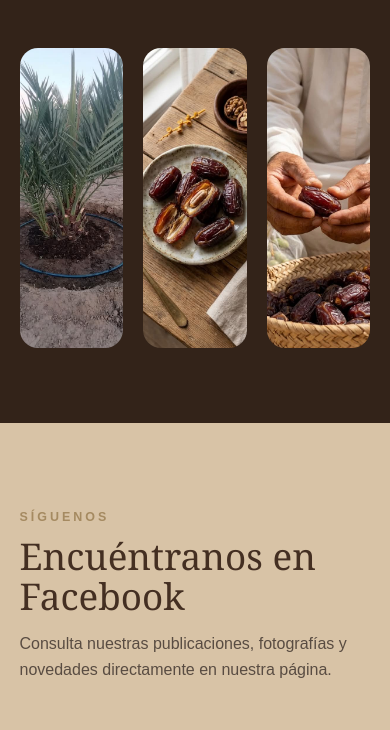
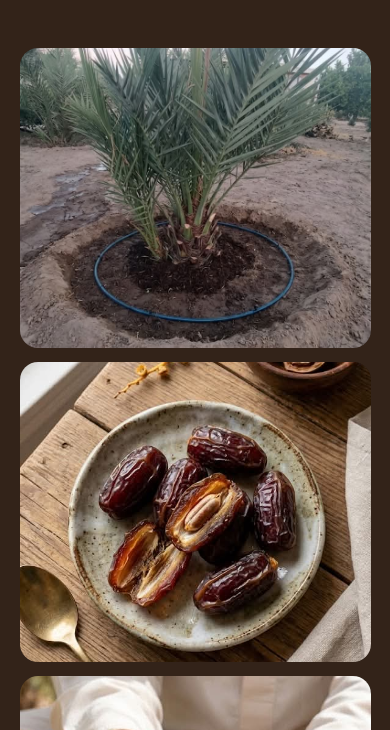
Before and after one commit to meryglez02/DATILES-DEL-VALLE, a plain HTML site: page index.html in a window 390 px wide. Shown: the part 5126-5856 px from the top of the page. Drawn offline with Linux system fonts and the light colour scheme.

Commit message:
corregir tamaño de imágenes de la galería

```diff
--- a/css/estilos.css
+++ b/css/estilos.css
@@ -431,22 +431,21 @@
 
 .galeria-grid {
     display: grid;
-    grid-template-columns: 1.25fr 1fr 1fr;
-    grid-auto-rows: 250px;
+    grid-template-columns: repeat(3, 1fr);
+    grid-auto-rows: 300px;
     gap: 14px;
 }
 
 .foto-galeria {
+    width: 100%;
+    height: 300px;
     border: none;
     padding: 0;
     cursor: pointer;
     overflow: hidden;
     border-radius: 18px;
     background: #241811;
-}
-
-.foto-galeria:first-child {
-    grid-row: span 2;
+    display: block;
 }
 
 .foto-galeria img {
@@ -693,7 +692,6 @@
         height: 460px;
     }
 
-    /* Las 3 tarjetas Medjool se mantienen juntas */
     .tarjetas {
         grid-template-columns: repeat(3, 1fr);
         gap: 16px;
@@ -704,11 +702,7 @@
     }
 
     .galeria-grid {
-        grid-template-columns: 1fr 1fr;
-    }
-
-    .foto-galeria:first-child {
-        grid-row: span 1;
+        grid-template-columns: repeat(2, 1fr);
     }
 }
 
@@ -756,7 +750,6 @@
         height: 360px;
     }
 
-    /* En celular las 3 tarjetas van una debajo de otra */
     .tarjetas,
     .lista-beneficios,
     .galeria-grid {
@@ -769,6 +762,10 @@
 
     .galeria-grid {
         grid-auto-rows: 300px;
+    }
+
+    .foto-galeria {
+        height: 300px;
     }
 
     .facebook-contenido,
@@ -799,25 +796,4 @@
         width: 44px;
         height: 44px;
     }
-    /* Igualar tamaño de imágenes de la galería */
-.galeria-grid {
-    display: grid;
-    grid-template-columns: repeat(3, 1fr);
-    gap: 20px;
 }
-
-.foto-galeria {
-    width: 100%;
-    height: 300px;
-    padding: 0;
-    border: none;
-    overflow: hidden;
-    display: block;
-}
-
-.foto-galeria img {
-    width: 100%;
-    height: 100%;
-    object-fit: cover;
-}
-}
```
